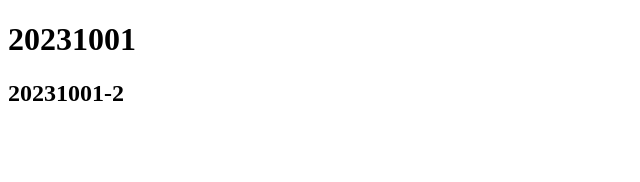
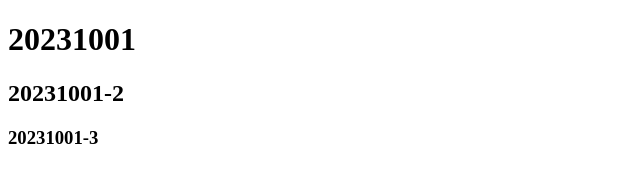
Before and after one commit to Mentol0918/20231001_test, a plain HTML site: page index.html in a window 1280 px wide. Shown: the whole page, without its empty margins (0-640 px from the left). Drawn offline with Linux system fonts and the light colour scheme.

Commit message:
second commit

```diff
--- a/index.html
+++ b/index.html
@@ -8,6 +8,7 @@
 <body>
     <h1>20231001</h1>
     <h2>20231001-2</h2>
+    <h3>20231001-3</h3>
 
 </body>
 </html>
```
